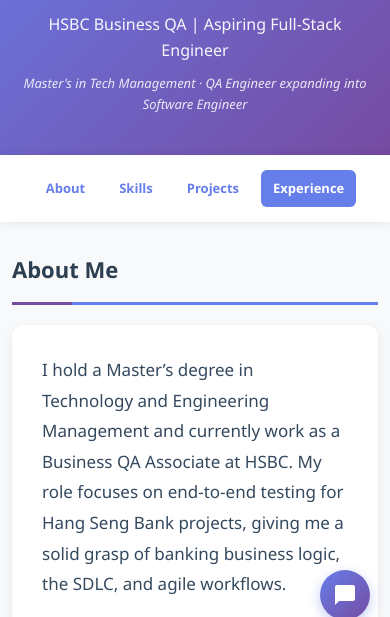
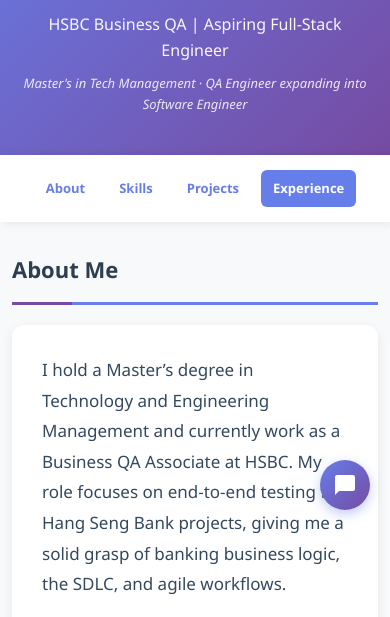
Before and after one commit to joyceyu-tech/joyce-website, a plain HTML site: page index.html in a window 390 px wide. Shown: the part 204-821 px from the top of the page. Drawn offline with Linux system fonts and the light colour scheme.

Commit message:
Update CSS

```diff
--- a/style.css
+++ b/style.css
@@ -876,7 +876,7 @@ footer p {
     .contact-toggle {
         width: 50px;
         height: 50px;
-        bottom: 20px;
+        bottom: 120px;
         right: 20px;
     }
 
@@ -1025,7 +1025,7 @@ footer p {
     .contact-toggle {
         width: 50px;
         height: 50px;
-        bottom: 20px;
+        bottom: 130px;
         right: 20px;
     }
 }
```
